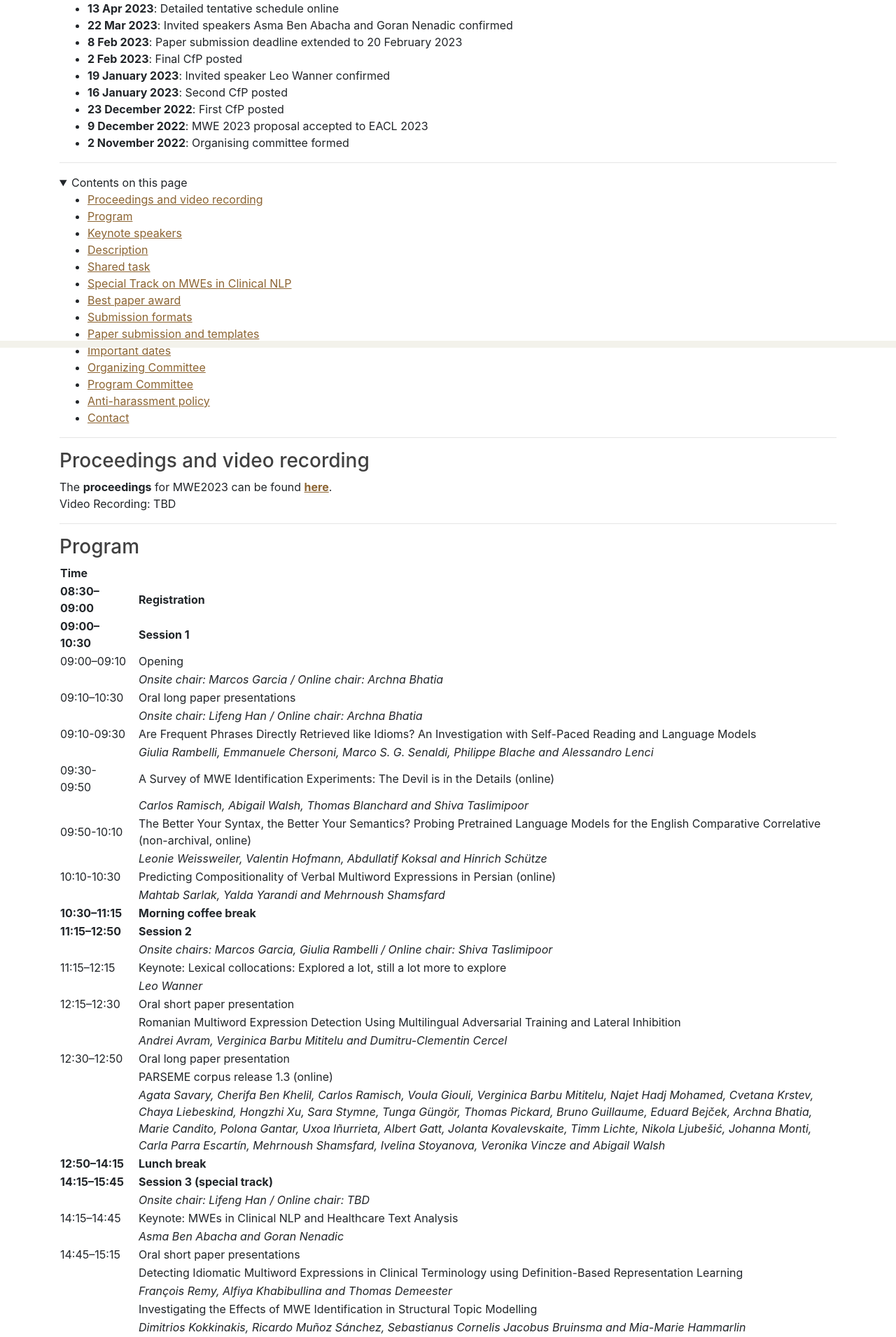
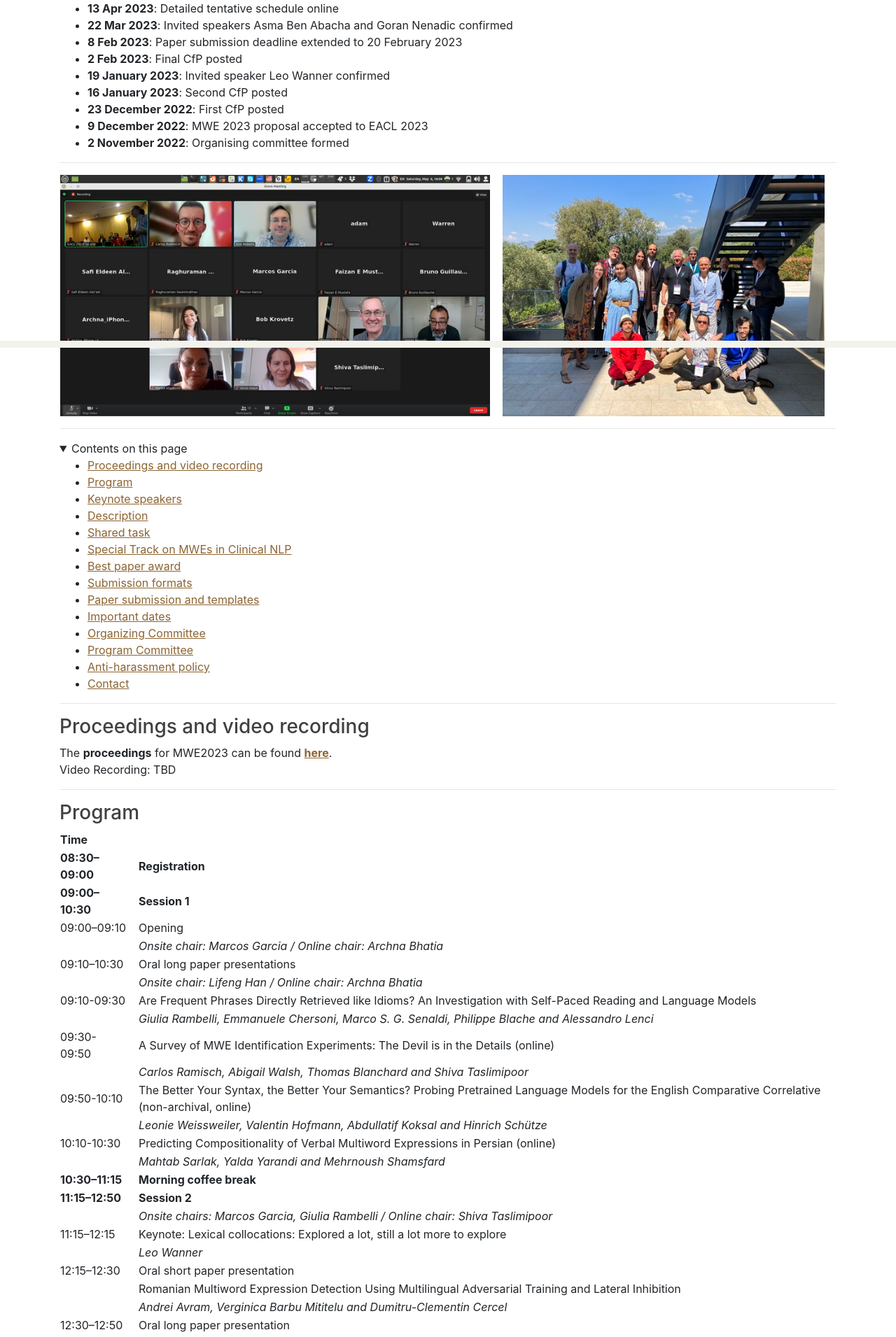
Before and after one commit to multiword/multiword.github.io, a Jekyll site: the page built from mwe2023/index.md, in a window 1280 px wide. Shown: the part 403-2314 px from the top of the page at 70% size. Built offline with Jekyll 4.4.1, drawn with Linux system fonts in a browser that asks for light colours; comment, search, counter and statistics services are not loaded.

Commit message:
Added group pictures

```diff
--- a/mwe2023/index.md
+++ b/mwe2023/index.md
@@ -38,6 +38,15 @@
 * **23 December 2022**: First CfP posted
 * **9 December 2022**: MWE 2023 proposal accepted to EACL 2023
 * **2 November 2022**: Organising committee formed
+
+-----
+
+<table>
+<tr><td>
+<a href="img/mwe2023-online-group-picture.jpg"><img class="img-fluid mx-auto d-block" alt="MWE 2023 online group picture" src="img/mwe2023-online-group-picture-small.jpg"/></a></td>
+<td>
+<a href="img/mwe2023-onsite-group-picture.jpg"><img class="img-fluid mx-auto d-block" alt="MWE 2023 online group picture" src="img/mwe2023-onsite-group-picture-small.jpg"/></a>
+</td></tr></table>
 
 -----
 
```
Also changed, not shown: mwe2023/img/mwe2023-online-group-picture-small.jpg (added), mwe2023/img/mwe2023-online-group-picture.jpg (added), mwe2023/img/mwe2023-onsite-group-picture-small.jpg (added), 1 other file.
